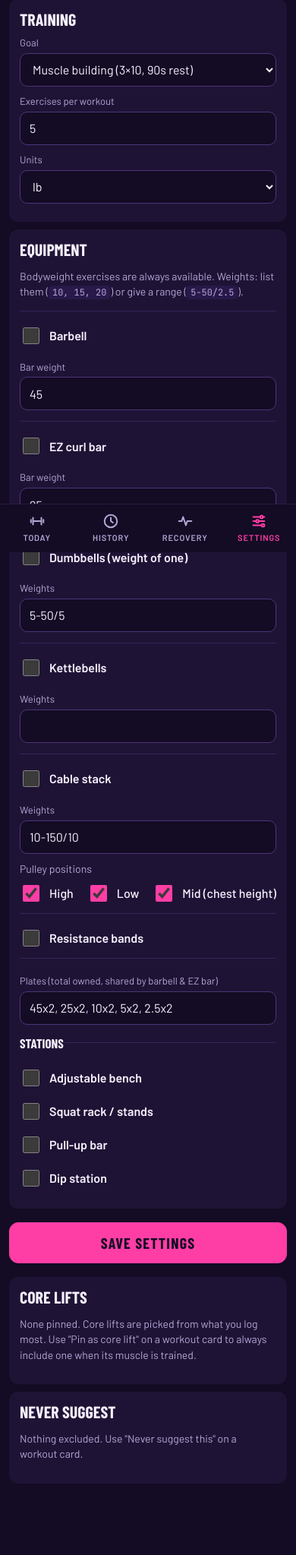
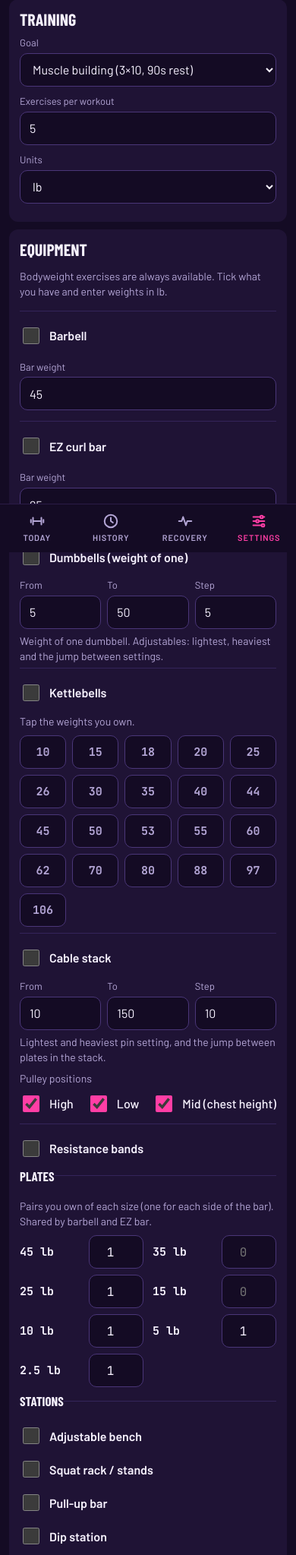
Before and after one commit to btech240/fitness-planner, a FastAPI app: page /settings in a window 390 px wide. Shown: the part 117-2164 px from the top of the page at 76% size. Run offline with FastAPI, Linux system fonts and the light colour scheme; data that the repository does not hold is empty; some web fonts are replaced.

Commit message:
Settings: numbers-only equipment inputs for phone keypads
The free-text weight fields needed commas, dashes and "x", which the
iPhone number pad can't type.

- dumbbells and cable stack: From / To / Step number boxes
- kettlebells: tap-to-select chips of common weights (lb or kg)
- plates: pairs owned per standard plate size
- existing saved values convert into the new inputs; storage format
  unchanged, legacy text fields still accepted
- range errors (To < From, missing step) keep what was typed

Co-Authored-By: Claude Opus 5.5 <noreply@anthropic.com>

```diff
--- a/app/main.py
+++ b/app/main.py
@@ -194,7 +194,44 @@ def recovery_page(request: Request):
 
 # ---- settings -------------------------------------------------------------------
 
-def _settings_ctx(conn, s, errors=None, saved=False):
+def _equipment_inputs(s: dict, raw: dict | None = None) -> dict:
+    """Values for the numbers-only equipment inputs (ranges, kettlebell chips, plate pairs)."""
+    invent, units = s["inventory"], s["units"]
+    ranges = {}
+    for kind, mode in inv.LIST_INPUT.items():
+        if mode != "range":
+            continue
+        if raw and kind in raw:
+            ranges[kind] = {**raw[kind], "irregular": False}
+            continue
+        text = invent[kind].get("weights", "")
+        r = inv.as_range(text)
+        if r:
+            ranges[kind] = {"from": fmt_weight(r[0]), "to": fmt_weight(r[1]) if r[2] else "",
+                            "step": fmt_weight(r[2]) if r[2] else "", "irregular": False}
+        else:
+            try:
+                ws = inv.parse_weight_list(text)
+            except inv.WeightSyntaxError:
+                ws = []
+            ranges[kind] = {"from": fmt_weight(ws[0]) if ws else "", "to": fmt_weight(ws[-1]) if ws else "",
+                            "step": "", "irregular": bool(ws)}
+    try:
+        kb_saved = set(inv.parse_weight_list(invent["kettlebell"].get("weights", "")))
+    except inv.WeightSyntaxError:
+        kb_saved = set()
+    pairs = inv.plate_pairs(invent.get("plates", ""))
+    plate_sizes = sorted(set(inv.PLATE_SIZES[units]) | set(pairs), reverse=True)
+    return {
+        "list_input": inv.LIST_INPUT,
+        "ranges": ranges,
+        "kb_saved": kb_saved,
+        "kb_sizes": sorted(set(inv.KETTLEBELL_SIZES[units]) | kb_saved),
+        "plate_rows": [(w, pairs.get(w, 0)) for w in plate_sizes],
+    }
+
+
+def _settings_ctx(conn, s, errors=None, saved=False, raw=None):
     preview = {}
     for kind in inv.EQUIPMENT_KINDS:
         try:
@@ -207,7 +244,8 @@ def _settings_ctx(conn, s, errors=None, saved=False):
     pins = sorted((catalog.get(i) for i in service.pinned_ids(conn)), key=lambda e: e["name"])
     return {"s": s, "kinds": inv.EQUIPMENT_KINDS, "stations": inv.STATIONS, "pulleys": inv.PULLEYS,
             "preview": preview, "excluded": excl, "pinned": pins, "errors": errors or {}, "saved": saved,
-            "pool_size": len(service._pool(conn, s)) if not errors else None}
+            "pool_size": len(service._pool(conn, s)) if not errors else None,
+            **_equipment_inputs(s, raw)}
 
 
 @app.get("/settings", response_class=HTMLResponse)
@@ -228,12 +266,40 @@ async def save_settings(request: Request):
         n = 5
     units = "kg" if form.get("units") == "kg" else "lb"
 
-    inventory = {"plates": str(form.get("plates", "")).strip(), "stations": [
-        k for k in inv.STATIONS if form.get(f"station_{k}")]}
-    try:
-        inv.parse_plates(inventory["plates"])
-    except (inv.WeightSyntaxError, ValueError):
-        errors["plates"] = "Use a format like 45x2, 25x2, 10x4"
+    def num(key: str) -> float | None:
+        v = str(form.get(key, "")).strip()
+        if not v:
+            return None
+        try:
+            return float(v)
+        except ValueError:
+            raise inv.WeightSyntaxError("Numbers only") from None
+
+    inventory = {"stations": [k for k in inv.STATIONS if form.get(f"station_{k}")]}
+    raw: dict[str, dict] = {}
+
+    # plates: one "pairs owned" box per size (legacy free-text "plates" field still accepted)
+    plate_keys = [k for k in form.keys() if k.startswith("plate_")]
+    if plate_keys:
+        pairs = {}
+        for k in plate_keys:
+            try:
+                w, n = float(k[len("plate_"):]), num(k)
+            except (ValueError, inv.WeightSyntaxError):
+                errors["plates"] = "Pairs must be whole numbers"
+                continue
+            if n:
+                if n < 0 or n != int(n):
+                    errors["plates"] = "Pairs must be whole numbers"
+                pairs[w] = int(n)
+        inventory["plates"] = inv.plates_text(pairs)
+    else:
+        inventory["plates"] = str(form.get("plates", "")).strip()
+        try:
+            inv.parse_plates(inventory["plates"])
+        except (inv.WeightSyntaxError, ValueError):
+            errors["plates"] = "Use a format like 45x2, 25x2, 10x4"
+
     for kind, (_, _, spec) in inv.EQUIPMENT_KINDS.items():
         cfg = {"enabled": bool(form.get(f"{kind}_enabled"))}
         if spec == "plates":
@@ -242,19 +308,28 @@ async def save_settings(request: Request):
             except ValueError:
                 errors[kind] = "Bar weight must be a number"
         elif spec == "list":
-            cfg["weights"] = str(form.get(f"{kind}_weights", "")).strip()
+            mode = inv.LIST_INPUT.get(kind)
+            try:
+                if mode == "range" and f"{kind}_from" in form:
+                    raw[kind] = {p: str(form.get(f"{kind}_{p}", "")).strip() for p in ("from", "to", "step")}
+                    cfg["weights"] = inv.range_text(num(f"{kind}_from"), num(f"{kind}_to"), num(f"{kind}_step"))
+                elif mode == "chips" and f"{kind}_weights" not in form:
+                    picked = sorted({float(v) for v in form.getlist(f"{kind}_w")})
+                    cfg["weights"] = ", ".join(fmt_weight(w) for w in picked)
+                else:
+                    cfg["weights"] = str(form.get(f"{kind}_weights", "")).strip()
+                    inv.parse_weight_list(cfg["weights"])
+            except inv.WeightSyntaxError as err:
+                cfg["weights"] = ""
+                errors[kind] = str(err) if mode == "range" else "Use a list like 10, 15, 20 or a range like 5-50/5"
             if kind == "cable":
                 cfg["pulleys"] = [p for p in inv.PULLEYS if form.get(f"cable_pulley_{p}")]
-            try:
-                inv.parse_weight_list(cfg["weights"])
-            except inv.WeightSyntaxError:
-                errors[kind] = "Use a list like 10, 15, 20 or a range like 5-50/5"
         inventory[kind] = cfg
 
     with tx() as conn:
         if errors:
             s = {"goal": goal, "n_exercises": n, "units": units, "inventory": inv.merged(inventory)}
-            return render(request, "settings.html", **_settings_ctx(conn, s, errors))
+            return render(request, "settings.html", **_settings_ctx(conn, s, errors, raw=raw))
         db.set_setting(conn, "goal", goal)
         db.set_setting(conn, "n_exercises", n)
         db.set_setting(conn, "units", units)
--- a/app/static/style.css
+++ b/app/static/style.css
@@ -169,6 +169,22 @@ table.sets { width: 100%; border-collapse: collapse; font: 14px var(--font-mono)
 .check { display: flex; align-items: center; gap: 10px; font-weight: 600; padding: 8px 0; }
 .check input { width: 22px; height: 22px; min-height: 0; accent-color: var(--primary); }
 .inline-checks { display: flex; flex-wrap: wrap; gap: 0 18px; }
+.range-row { display: grid; grid-template-columns: repeat(3, minmax(0, 1fr)); gap: 8px; margin-top: 6px; }
+.range-row label { display: flex; flex-direction: column; gap: 4px; font-size: 13px; color: var(--muted); }
+.hint-line { margin: 6px 0 0; }
+.chips { display: grid; grid-template-columns: repeat(auto-fill, minmax(60px, 1fr)); gap: 8px; margin: 8px 0 4px; }
+.chip { position: relative; }
+.chip input { position: absolute; opacity: 0; width: 1px; height: 1px; }
+.chip span {
+  display: flex; align-items: center; justify-content: center; min-height: 44px; border-radius: 10px;
+  border: 1px solid var(--line-strong); background: var(--bg); font: 600 15px var(--font-mono); color: var(--muted);
+}
+.chip input:checked + span { background: var(--primary); border-color: var(--primary); color: var(--primary-ink); }
+.chip input:focus-visible + span { outline: 2px solid var(--secondary); outline-offset: 2px; }
+.plates { display: grid; grid-template-columns: repeat(2, minmax(0, 1fr)); gap: 8px 12px; margin: 8px 0 4px; }
+.plate-row { display: flex; align-items: center; gap: 10px; }
+.plate-size { flex: 1; font: 600 15px var(--font-mono); }
+.plate-row input { width: 72px; text-align: center; font-family: var(--font-mono); }
 .inline-checks .check { font-weight: 500; }
 .title-row { flex-wrap: wrap; }
 .excluded { list-style: none; padding: 0; margin: 0; }
--- a/app/templates/settings.html
+++ b/app/templates/settings.html
@@ -30,7 +30,7 @@
 
   <section class="card">
     <h2>Equipment</h2>
-    <p class="muted small">Bodyweight exercises are always available. Weights: list them (<code>10, 15, 20</code>) or give a range (<code>5-50/2.5</code>).</p>
+    <p class="muted small">Bodyweight exercises are always available. Tick what you have and enter weights in {{ s.units }}.</p>
     {% for kind, kdef in kinds.items() %}
       {% set label, tag, spec = kdef %}
       {% set cfg = inv[kind] %}
@@ -38,8 +38,15 @@
         <label class="check"><input type="checkbox" name="{{ kind }}_enabled" {% if cfg.enabled %}checked{% endif %}> {{ label }}</label>
         {% if spec == 'plates' %}
           <label class="row">Bar weight<input name="{{ kind }}_bar" type="number" inputmode="decimal" step="any" min="0" value="{{ cfg.bar|w }}"></label>
-        {% elif spec == 'list' %}
-          <label class="row">Weights<input name="{{ kind }}_weights" type="text" value="{{ cfg.weights }}" autocapitalize="off" autocomplete="off"></label>
+        {% elif spec == 'list' and list_input[kind] == 'range' %}
+          {% set r = ranges[kind] %}
+          <div class="range-row">
+            <label>From<input name="{{ kind }}_from" type="number" inputmode="decimal" step="any" min="0" value="{{ r.from }}"></label>
+            <label>To<input name="{{ kind }}_to" type="number" inputmode="decimal" step="any" min="0" value="{{ r.to }}"></label>
+            <label>Step<input name="{{ kind }}_step" type="number" inputmode="decimal" step="any" min="0" value="{{ r.step }}"></label>
+          </div>
+          <p class="muted small hint-line">{% if kind == 'dumbbell' %}Weight of one dumbbell. Adjustables: lightest, heaviest and the jump between settings.{% else %}Lightest and heaviest pin setting, and the jump between plates in the stack.{% endif %}</p>
+          {% if r.irregular %}<p class="muted small">Your saved list ({{ cfg.weights }}) had uneven jumps; saving replaces it with this range.</p>{% endif %}
           {% if kind == 'cable' %}
             <p class="muted small" style="margin: 8px 0 0">Pulley positions</p>
             <div class="inline-checks">
@@ -48,6 +55,13 @@
               {% endfor %}
             </div>
           {% endif %}
+        {% elif spec == 'list' and list_input[kind] == 'chips' %}
+          <p class="muted small hint-line">Tap the weights you own.</p>
+          <div class="chips">
+            {% for w in kb_sizes %}
+              <label class="chip"><input type="checkbox" name="{{ kind }}_w" value="{{ w|w }}" {% if w in kb_saved %}checked{% endif %}><span>{{ w|w }}</span></label>
+            {% endfor %}
+          </div>
         {% endif %}
         {% if errors[kind] %}<p class="error">{{ errors[kind] }}</p>{% endif %}
         {% if cfg.enabled and preview[kind] %}
@@ -56,9 +70,14 @@
       </fieldset>
     {% endfor %}
     <fieldset class="equip">
-      <label class="row">Plates (total owned, shared by barbell & EZ bar)
-        <input name="plates" type="text" value="{{ inv.plates }}" autocapitalize="off" autocomplete="off" placeholder="45x2, 25x2, 10x4">
-      </label>
+      <legend>Plates</legend>
+      <p class="muted small hint-line">Pairs you own of each size (one for each side of the bar). Shared by barbell and EZ bar.</p>
+      <div class="plates">
+        {% for w, n in plate_rows %}
+          <label class="plate-row"><span class="plate-size">{{ w|w }} {{ s.units }}</span>
+            <input name="plate_{{ w|w }}" type="number" inputmode="numeric" min="0" step="1" value="{{ n if n else '' }}" placeholder="0" aria-label="Pairs of {{ w|w }} {{ s.units }} plates"></label>
+        {% endfor %}
+      </div>
       {% if errors.plates %}<p class="error">{{ errors.plates }}</p>{% endif %}
     </fieldset>
     <fieldset class="equip">
```
Also changed, not shown: app/inventory.py (+53 -0 lines), tests/test_web.py (+36 -0 lines).
